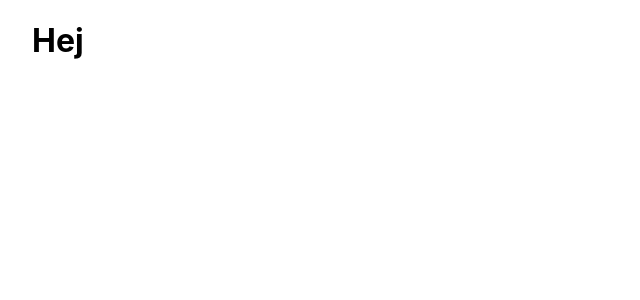
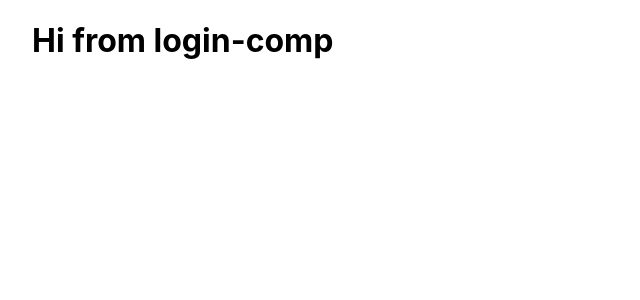
Before and after one commit to JimNotCarry/WineOutUiNextJs, a Next.js app: page / in a window 1280 px wide. Shown: the top 300 px of the page, without its empty margins (0-640 px from the left). Built offline with nearby package versions, Linux system fonts and the light colour scheme.

Commit message:
Path alias

```diff
--- /dev/null
+++ b/features/components/Login/script/Login.tsx
@@ -0,0 +1,9 @@
+import React from 'react';
+
+export const LoginComp = () => {
+  return (
+    <>
+      <h1>Hi from login-comp</h1>
+    </>
+  );
+};
--- a/pages/Login/index.tsx
+++ b/pages/Login/index.tsx
@@ -1,9 +1,10 @@
 import React from 'react';
+import { LoginComp } from '@/components/Login/script/Login';
 
 export const Login = () => {
   return (
     <>
-      <h1>Hej</h1>
+      <LoginComp />
     </>
   );
 };
--- a/tsconfig.json
+++ b/tsconfig.json
@@ -17,7 +17,11 @@
     "moduleResolution": "node",
     "resolveJsonModule": true,
     "isolatedModules": true,
-    "jsx": "preserve"
+    "jsx": "preserve",
+    "baseUrl": ".",
+    "paths": {
+      "@/components/*": ["features/components/*"]
+    }
   },
   "include": [
     "next-env.d.ts",
```
